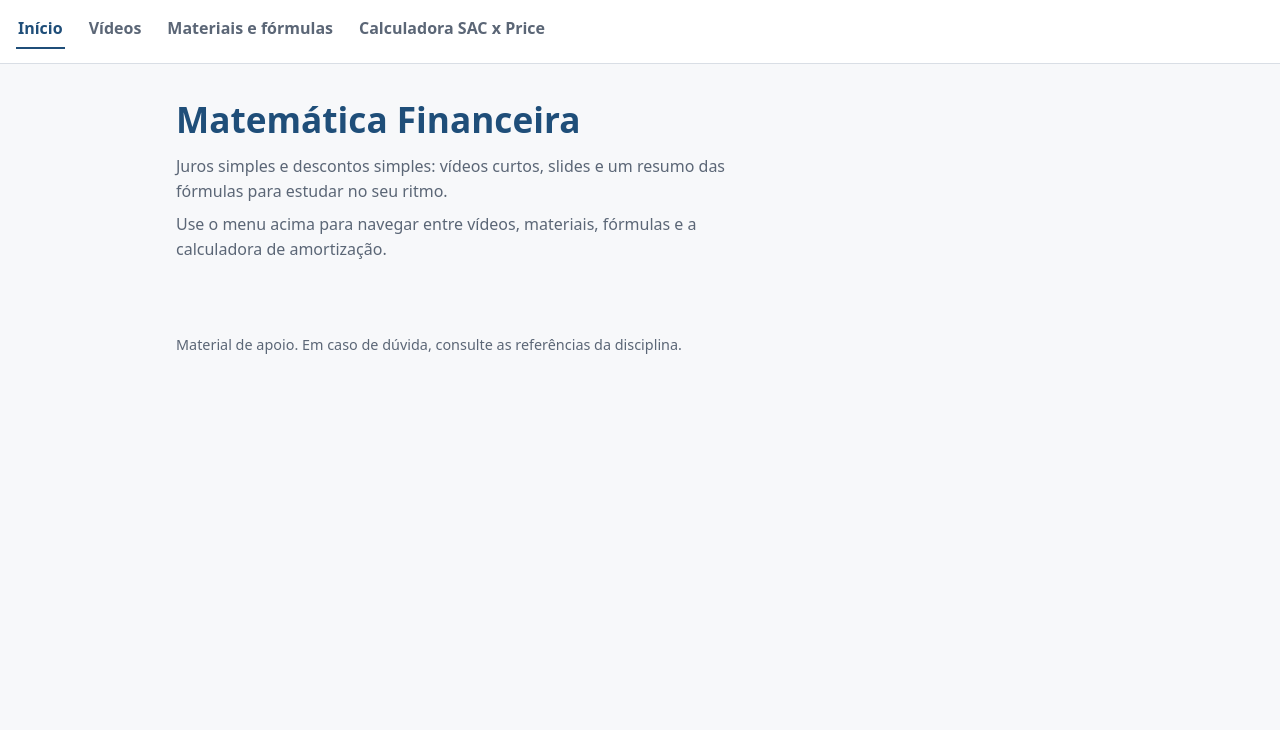
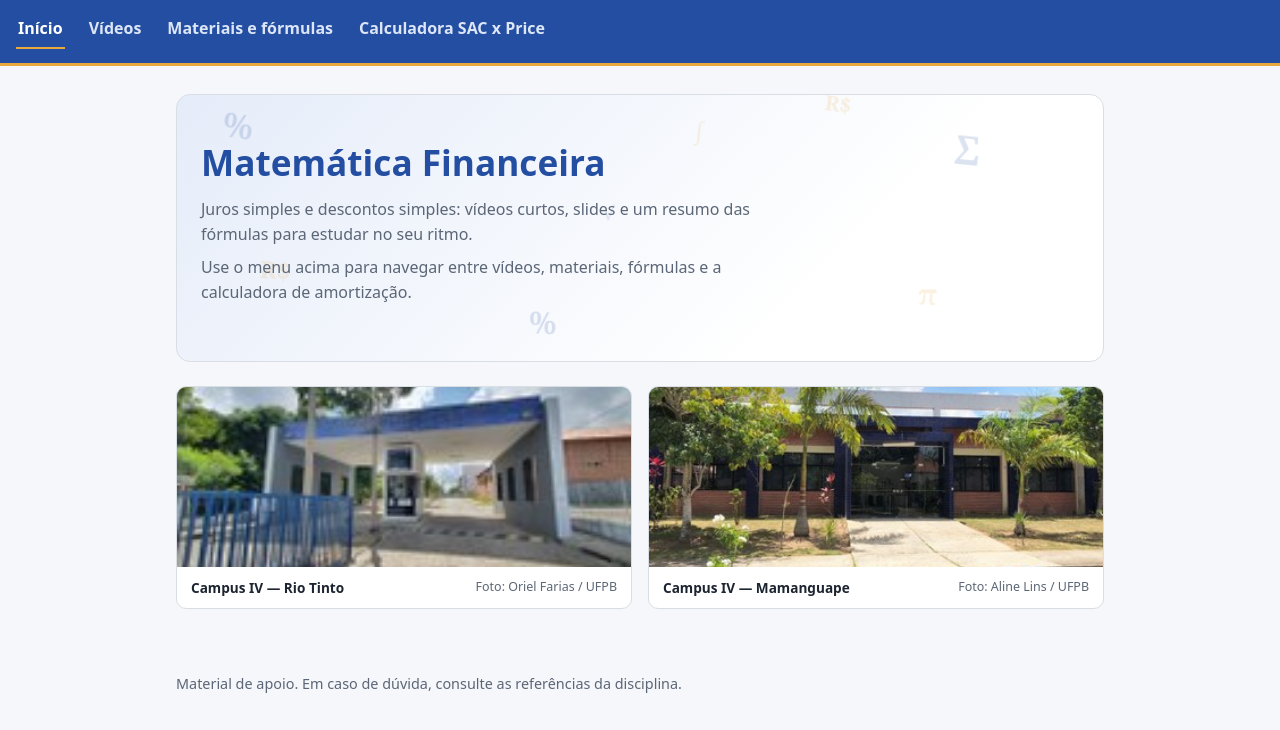
Before and after one commit to andrefbrandao21/matematica-financeira, a plain HTML site: page index.html in a window 1280 px wide. Drawn offline with Linux system fonts and the light colour scheme.

Commit message:
Aplica identidade visual da UFPB e adiciona fotos do Campus IV
Paleta trocada para azul/dourado (amostrado do brasao oficial da
UFPB); nav-bar ganhou o mesmo esquema. Secao Inicio ganhou um
hero com simbolos de matematica financeira flutuando ao fundo
(respeitando prefers-reduced-motion) e duas fotos oficiais do
Campus IV (Rio Tinto e Mamanguape), com credito aos fotografos.

```diff
--- a/index.html
+++ b/index.html
@@ -8,22 +8,27 @@
 <script data-goatcounter="https://matfin-ccae.goatcounter.com/count" async src="//gc.zgo.at/count.js"></script>
 <style>
   :root {
-    --bg: #f7f8fa;
+    /* Paleta UFPB: azul institucional (do brasão oficial) + dourado de acento */
+    --bg: #f5f7fb;
     --surface: #ffffff;
     --text: #1c2430;
     --muted: #5b6676;
-    --accent: #1f4e79;
-    --accent-soft: #e6eef6;
+    --accent: #234ea2;
+    --accent-soft: #e5ecf9;
+    --gold: #e8a93d;
+    --gold-soft: #fbead0;
     --border: #d9dee5;
   }
   @media (prefers-color-scheme: dark) {
     :root {
-      --bg: #12161c;
-      --surface: #1b212a;
+      --bg: #11151c;
+      --surface: #1a212c;
       --text: #e8ecf1;
       --muted: #9aa5b4;
-      --accent: #7fb2e5;
-      --accent-soft: #223244;
+      --accent: #6886c0;
+      --accent-soft: #223049;
+      --gold: #f0c06a;
+      --gold-soft: #332a16;
       --border: #2c3542;
     }
   }
@@ -40,28 +45,87 @@
     position: sticky;
     top: 0;
     z-index: 10;
-    background: var(--surface);
-    border-bottom: 1px solid var(--border);
+    background: var(--accent);
+    border-bottom: 3px solid var(--gold);
     padding: 14px 16px;
     display: flex;
     gap: 22px;
     flex-wrap: wrap;
   }
   .nav-bar a {
-    color: var(--muted);
+    color: #dce6f7;
     text-decoration: none;
     font-weight: 600;
     cursor: pointer;
     padding: 2px 2px 6px;
     border-bottom: 2px solid transparent;
   }
-  .nav-bar a:hover { color: var(--accent); }
-  .nav-bar a.current { color: var(--accent); border-bottom-color: var(--accent); }
+  .nav-bar a:hover { color: #ffffff; }
+  .nav-bar a.current { color: #ffffff; border-bottom-color: var(--gold); }
   main.wrap { padding-top: 28px; padding-bottom: 28px; }
   .secao { display: none; }
   .secao.ativa { display: block; }
   #sec-inicio h1 { margin: 0 0 8px; font-size: clamp(1.6rem, 4vw, 2.2rem); color: var(--accent); }
   #sec-inicio p { margin: 0 0 8px; color: var(--muted); max-width: 60ch; }
+  .hero {
+    position: relative;
+    overflow: hidden;
+    padding: 40px 24px 48px;
+    border-radius: 14px;
+    background: linear-gradient(135deg, var(--accent-soft), var(--surface) 70%);
+    border: 1px solid var(--border);
+    margin-bottom: 24px;
+  }
+  .hero-content { position: relative; z-index: 1; }
+  .hero-icons { position: absolute; inset: 0; overflow: hidden; pointer-events: none; }
+  .float-icon {
+    position: absolute;
+    font-family: "Cambria Math", "STIX Two Math", Georgia, serif;
+    font-weight: 700;
+    color: var(--accent);
+    opacity: .16;
+    animation: flutuar ease-in-out infinite;
+  }
+  .float-icon.gold { color: var(--gold); }
+  @keyframes flutuar {
+    0%, 100% { transform: translateY(0) rotate(0deg); }
+    50% { transform: translateY(-18px) rotate(8deg); }
+  }
+  @media (prefers-reduced-motion: reduce) {
+    .float-icon { animation: none; }
+  }
+  .i1 { top: 8%;  left: 5%;  font-size: 2.1rem; animation-duration: 12s; }
+  .i2 { top: 62%; left: 9%;  font-size: 1.5rem; animation-duration: 16s; animation-delay: 1s; }
+  .i3 { top: 14%; left: 84%; font-size: 2.5rem; animation-duration: 14s; animation-delay: .5s; }
+  .i4 { top: 68%; left: 80%; font-size: 1.8rem; animation-duration: 18s; animation-delay: 2s; }
+  .i5 { top: 42%; left: 46%; font-size: 1.3rem; animation-duration: 13s; animation-delay: 1.5s; }
+  .i6 { top: 10%; left: 56%; font-size: 1.6rem; animation-duration: 15s; animation-delay: .8s; }
+  .i7 { top: 78%; left: 38%; font-size: 1.9rem; animation-duration: 17s; animation-delay: 2.5s; }
+  .i8 { top: 4%;  left: 70%; font-size: 1.3rem; animation-duration: 11s; animation-delay: .3s; }
+  .campus-grid {
+    display: grid;
+    gap: 16px;
+    grid-template-columns: repeat(auto-fit, minmax(240px, 1fr));
+  }
+  .campus-grid figure {
+    margin: 0;
+    background: var(--surface);
+    border: 1px solid var(--border);
+    border-radius: 10px;
+    overflow: hidden;
+  }
+  .campus-grid img { width: 100%; height: 180px; object-fit: cover; display: block; }
+  .campus-grid figcaption {
+    padding: 10px 14px;
+    font-size: .85rem;
+    color: var(--muted);
+    display: flex;
+    justify-content: space-between;
+    gap: 8px;
+    flex-wrap: wrap;
+  }
+  .campus-grid figcaption strong { color: var(--text); }
+  .campus-grid figcaption span { font-size: .78rem; }
   h2 { font-size: 1.4rem; margin: 0 0 16px; }
   .secao ul.files + h2 { margin-top: 28px; }
   .grid { display: grid; gap: 16px; grid-template-columns: repeat(auto-fit, minmax(min(100%, 420px), 1fr)); }
@@ -206,9 +270,34 @@
 <main class="wrap">
 
   <section id="sec-inicio" class="secao">
-    <h1>Matemática Financeira</h1>
-    <p>Juros simples e descontos simples: vídeos curtos, slides e um resumo das fórmulas para estudar no seu ritmo.</p>
-    <p>Use o menu acima para navegar entre vídeos, materiais, fórmulas e a calculadora de amortização.</p>
+    <div class="hero">
+      <div class="hero-icons" aria-hidden="true">
+        <span class="float-icon i1">%</span>
+        <span class="float-icon i2 gold">R$</span>
+        <span class="float-icon i3">Σ</span>
+        <span class="float-icon i4 gold">π</span>
+        <span class="float-icon i5">√</span>
+        <span class="float-icon i6 gold">∫</span>
+        <span class="float-icon i7">%</span>
+        <span class="float-icon i8 gold">R$</span>
+      </div>
+      <div class="hero-content">
+        <h1>Matemática Financeira</h1>
+        <p>Juros simples e descontos simples: vídeos curtos, slides e um resumo das fórmulas para estudar no seu ritmo.</p>
+        <p>Use o menu acima para navegar entre vídeos, materiais, fórmulas e a calculadora de amortização.</p>
+      </div>
+    </div>
+
+    <div class="campus-grid">
+      <figure>
+        <img src="img/campus4-rio-tinto.jpg" alt="Entrada do CCAE, Campus IV da UFPB, em Rio Tinto (PB)">
+        <figcaption><strong>Campus IV — Rio Tinto</strong><span>Foto: Oriel Farias / UFPB</span></figcaption>
+      </figure>
+      <figure>
+        <img src="img/campus4-mamanguape.jpg" alt="Fachada do CCAE, Campus IV da UFPB, em Mamanguape (PB)">
+        <figcaption><strong>Campus IV — Mamanguape</strong><span>Foto: Aline Lins / UFPB</span></figcaption>
+      </figure>
+    </div>
   </section>
 
   <section id="sec-videos" class="secao">
```
Also changed, not shown: img/campus4-mamanguape.jpg (added), img/campus4-rio-tinto.jpg (added).
